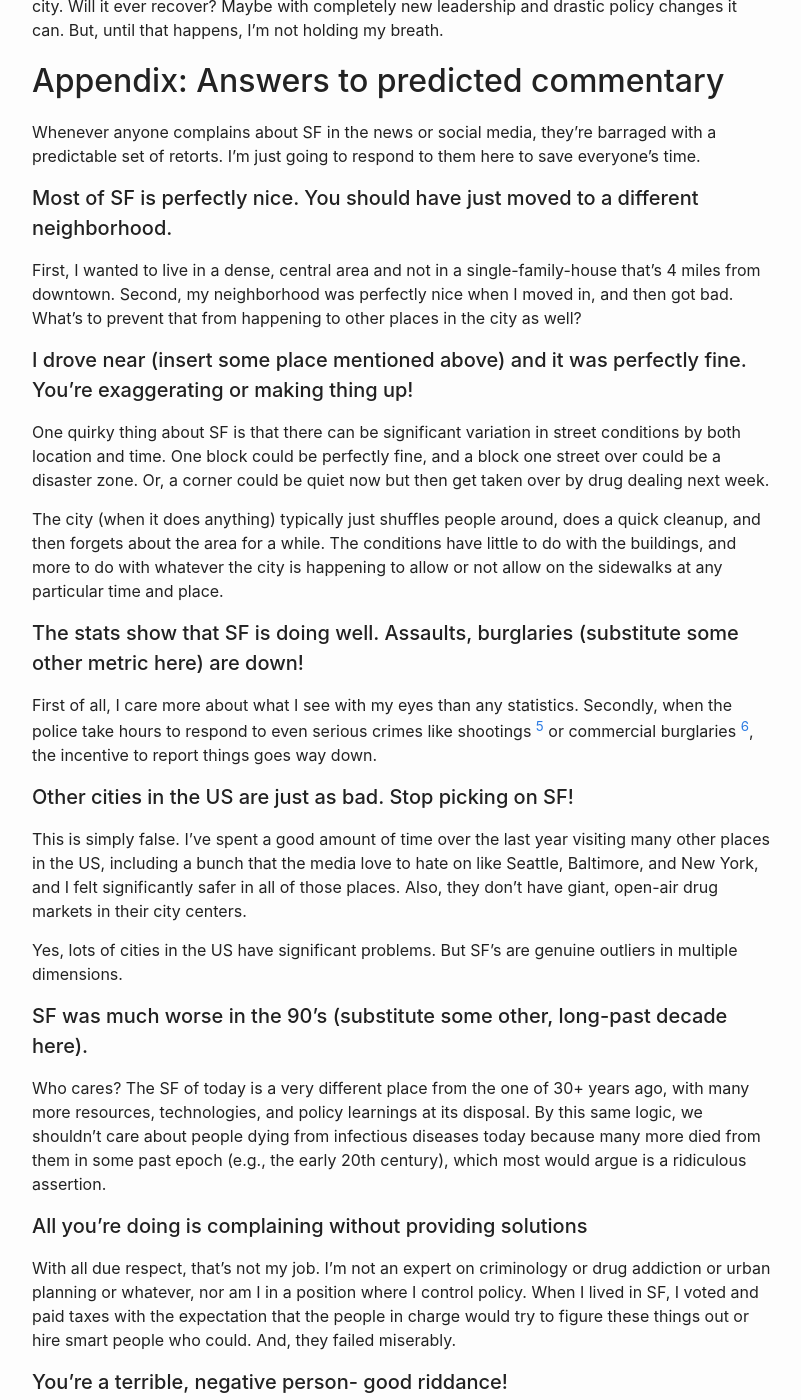
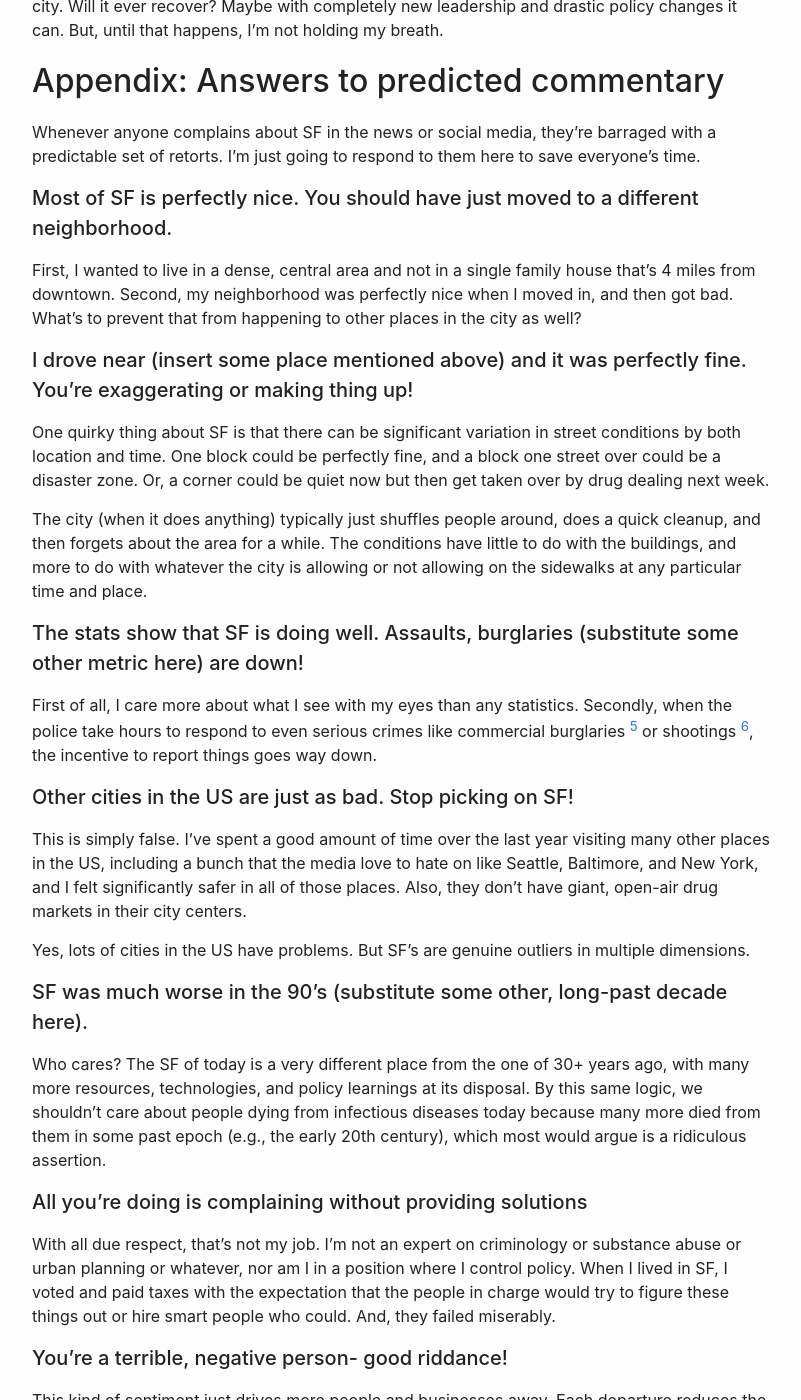
Before and after one commit to yolken/yolken-blog, a Jekyll site: the page built from site/_posts/2023-05-29-goodbye-san-francisco.md, in a window 1280 px wide and 1400 px high, scrolled down 3612 px. Shown: the whole window, without its empty margins (238-1039 px from the left). Built offline with Jekyll 4.4.1, drawn with Linux system fonts in a browser that asks for light colours; some of the changed text lies outside the part shown.

Commit message:
Update posts

```diff
--- a/site/_posts/2023-05-29-goodbye-san-francisco.md
+++ b/site/_posts/2023-05-29-goodbye-san-francisco.md
@@ -42,7 +42,7 @@ low violent crime rate, at least by US standards, so I wasn't worried
 about getting shot or robbed or anything like that.
 
 Instead, the problem was that SF had (and still has today), thousands
-of people wandering around who are suffering from untreated drug addiction
+of people wandering around who are suffering from untreated substance abuse
 and/or severe mental illness. The vast majority of these folks were completely
 harmless, but a small percentage were hostile, threatening, and, in some
 cases, violent.
@@ -115,7 +115,7 @@ with crime, drugs, safety, homelessness, and other issues. But, there are a
 couple aspects of San Francisco's situation that make its problems
 especially frustrating.
 
-First, the city is incredibly wealthy, and has a massive budget at its
+First, the city is incredibly wealthy and has a massive budget at its
 disposal- nearly $14 billion dollars [^2] for a population of only slightly more
 than 800,000 people, which, on a per-capita basis, is one of the highest
 in the country [^3]. Despite all this money and despite a budget has has grown
@@ -177,7 +177,7 @@ to save everyone's time.
 
 #### Most of SF is perfectly nice. You should have just moved to a different neighborhood.
 
-First, I wanted to live in a dense, central area and not in a single-family-house
+First, I wanted to live in a dense, central area and not in a single family house
 that's 4 miles from downtown. Second, my neighborhood was perfectly nice when
 I moved in, and then got bad. What's to prevent that from happening to other
 places in the city as well?
@@ -191,14 +191,14 @@ get taken over by drug dealing next week.
 
 The city (when it does anything) typically just shuffles people around, does
 a quick cleanup, and then forgets about the area for a while. The conditions have
-little to do with the buildings, and more to do with whatever the city is happening
-to allow or not allow on the sidewalks at any particular time and place.
+little to do with the buildings, and more to do with whatever the city is allowing or
+not allowing on the sidewalks at any particular time and place.
 
 #### The stats show that SF is doing well. Assaults, burglaries (substitute some other metric here) are down!
 
 First of all, I care more about what I see with my eyes than any
 statistics. Secondly, when the police take hours to respond to even serious crimes
-like shootings [^5] or commercial burglaries [^6], the incentive to report things
+like commercial burglaries [^5] or shootings [^6], the incentive to report things
 goes way down.
 
 #### Other cities in the US are just as bad. Stop picking on SF!
@@ -209,7 +209,7 @@ to hate on like Seattle, Baltimore, and New York, and I felt significantly safer
 in all of those places. Also, they don't have giant, open-air drug markets in
 their city centers.
 
-Yes, lots of cities in the US have significant problems. But SF's are genuine
+Yes, lots of cities in the US have problems. But SF's are genuine
 outliers in multiple dimensions.
 
 #### SF was much worse in the 90's (substitute some other, long-past decade here).
@@ -223,7 +223,7 @@ which most would argue is a ridiculous assertion.
 #### All you're doing is complaining without providing solutions
 
 With all due respect, that's not my job. I'm not an expert on criminology or
-drug addiction or urban planning or whatever, nor am I in a position where I
+substance abuse or urban planning or whatever, nor am I in a position where I
 control policy. When I lived in SF, I voted and paid taxes with the expectation
 that the people in charge would try to figure these things out or hire smart
 people who could. And, they failed miserably.
@@ -241,5 +241,5 @@ even worse.
 [^2]: [https://www.sfchronicle.com/projects/2022/san-francisco-budget/](https://www.sfchronicle.com/projects/2022/san-francisco-budget/)
 [^3]: [https://ballotpedia.org/Analysis_of_spending_in_America%27s_largest_cities](https://ballotpedia.org/Analysis_of_spending_in_America%27s_largest_cities)
 [^4]: [https://www.thedailybeast.com/san-francisco-mayor-london-breed-orders-police-to-tenderloin-to-fight-bullshit-that-has-destroyed-our-city](https://www.thedailybeast.com/san-francisco-mayor-london-breed-orders-police-to-tenderloin-to-fight-bullshit-that-has-destroyed-our-city)
-[^5]: [https://www.kron4.com/news/bay-area/thieves-break-into-cars-along-sfs-embarcadero-shoot-at-witness/](https://www.kron4.com/news/bay-area/thieves-break-into-cars-along-sfs-embarcadero-shoot-at-witness/)
-[^6]: [https://www.sfchronicle.com/sf/bayarea/heatherknight/article/san-francisco-police-crime-17755470.php](https://www.sfchronicle.com/sf/bayarea/heatherknight/article/san-francisco-police-crime-17755470.php)
+[^5]: [https://www.sfchronicle.com/sf/bayarea/heatherknight/article/san-francisco-police-crime-17755470.php](https://www.sfchronicle.com/sf/bayarea/heatherknight/article/san-francisco-police-crime-17755470.php)
+[^6]: [https://www.kron4.com/news/bay-area/thieves-break-into-cars-along-sfs-embarcadero-shoot-at-witness/](https://www.kron4.com/news/bay-area/thieves-break-into-cars-along-sfs-embarcadero-shoot-at-witness/)
```
Also changed, not shown: other parts of site/_posts/2023-05-29-goodbye-san-francisco.md (+4 -4 lines), site/papers.md (+1 -0 lines).
